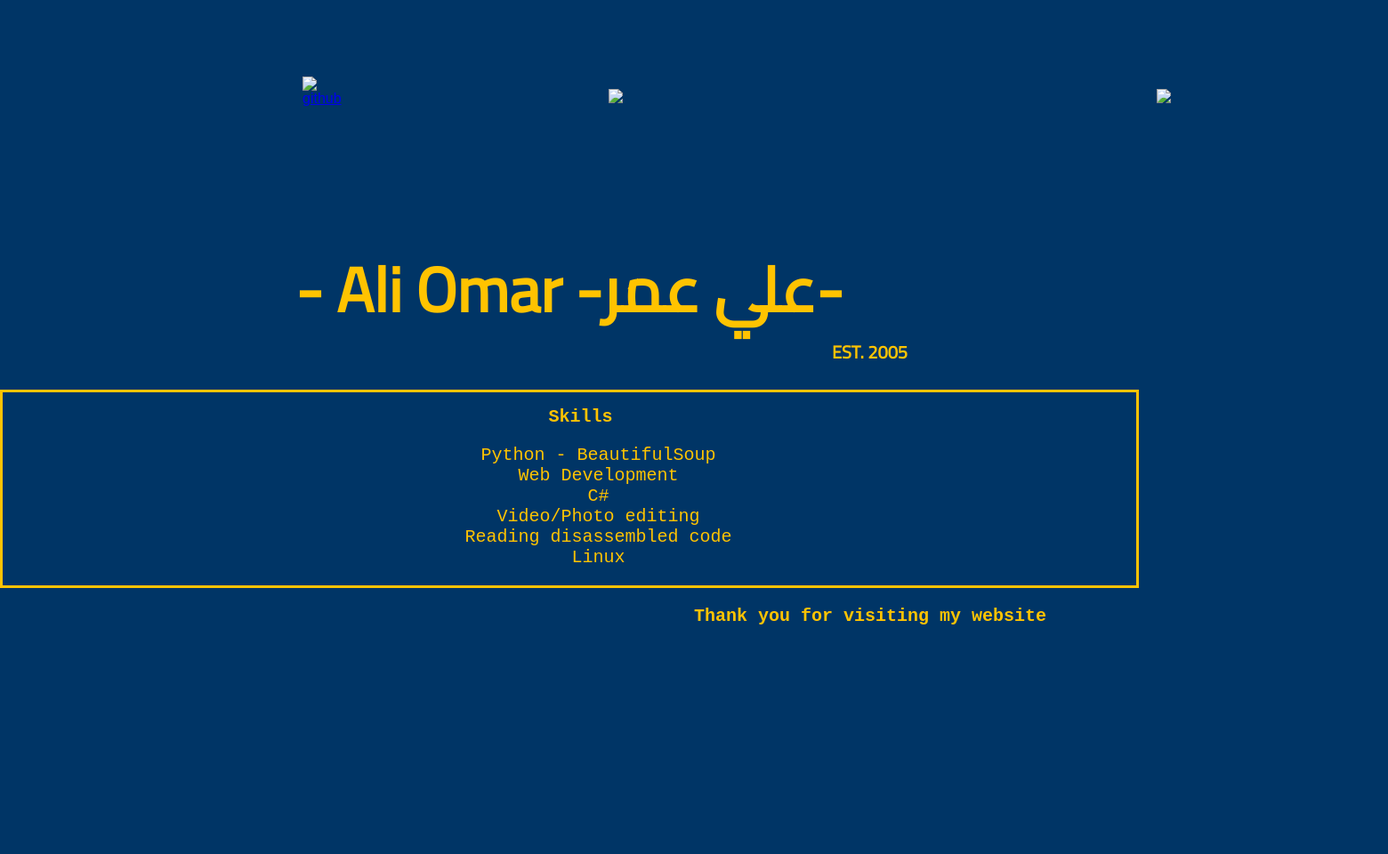
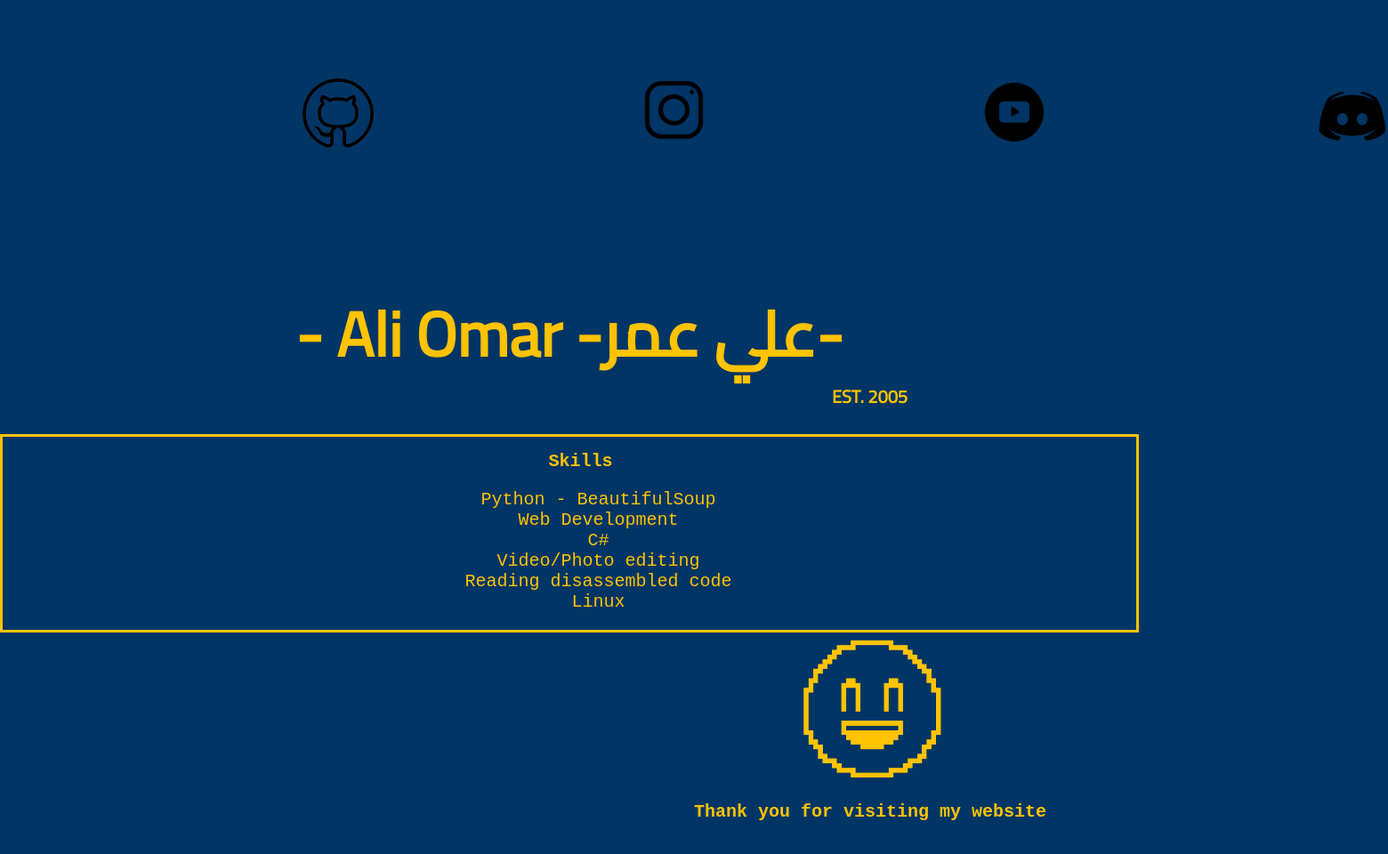
Before and after one commit to ayazono/lol, a plain HTML site: page index.html in a window 1280 px wide. Shown: the whole page at 89% size, 1560 px wide, since content can reach past the window. Drawn offline with Linux system fonts and the light colour scheme.

Commit message:
Update index.html

```diff
--- a/index.html
+++ b/index.html
@@ -12,11 +12,11 @@
 
     <body>
        <ul>
-            <li id="nav-link"> <a href="https://github.com/aliomarz0" target="_blank"  ><img src="icons/R.png" alt="github"></a> </li>
+            <li id="nav-link"> <a href="https://github.com/aliomarz0" target="_blank"  ><img src="R.png" alt="github"></a> </li>
 
-            <li id="nav-link"> <a href="https://www.instagram.com/aoaaae__/" target="_blank"><img src="icons/ig.png"></a></li>
-            <li id="nav-link"> <a href="https://www.youtube.com/channel/UCmJi-bFKRF-NR868l9PjChA/videos" target="_blank"><img src="icons/Youtube-Icon--715x715.png" alt=""></a> </li>
-            <li id="nav-link"> <a href="https://discord.gg/SxgUGM8Bfs" target="_blank"><img src="icons/R (1).png" > </a>    </li>
+            <li id="nav-link"> <a href="https://www.instagram.com/aoaaae__/" target="_blank"><img src="ig.png"></a></li>
+            <li id="nav-link"> <a href="https://www.youtube.com/channel/UCmJi-bFKRF-NR868l9PjChA/videos" target="_blank"><img src="Youtube-Icon--715x715.png" alt=""></a> </li>
+            <li id="nav-link"> <a href="https://discord.gg/SxgUGM8Bfs" target="_blank"><img src="R (1).png" > </a>    </li>
         </ul>
     <div id="main">
         <h4 class="typing2">esf</h3>
@@ -44,7 +44,7 @@
     </section>
     <footer id="footer">
 
-      <img id="avatar"src="icons/happy.png"  alt="">
+      <img id="avatar"src="happy.png"  alt="">
       <h3 id="shokran"> Thank you for visiting my website</h2>
     </footer>
     <script src="app.js"></script>
```
